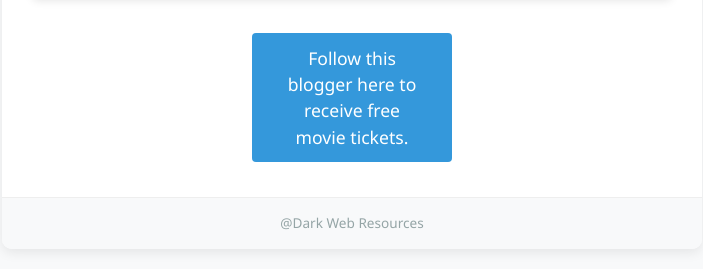
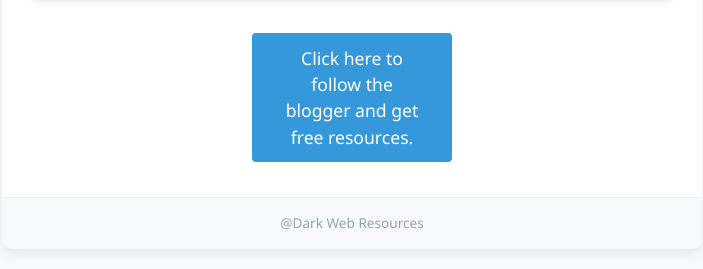
Before and after one commit to ddchu762-ux/long, a plain HTML site: page index.html in a window 1280 px wide. Shown: the part 745-1014 px from the top of the page, without its empty margins (288-991 px from the left). Drawn offline with Linux system fonts and the light colour scheme.

Commit message:
Update index.html

```diff
--- a/index.html
+++ b/index.html
@@ -194,7 +194,7 @@
 
         <section class="contact-section">
             <a href="https://x.com/ccat5015?s=20" class="contact-button">
-                Follow this blogger here to receive free movie tickets.
+                Click here to follow the blogger and get free resources.
             </a>
         </section>
 
```
